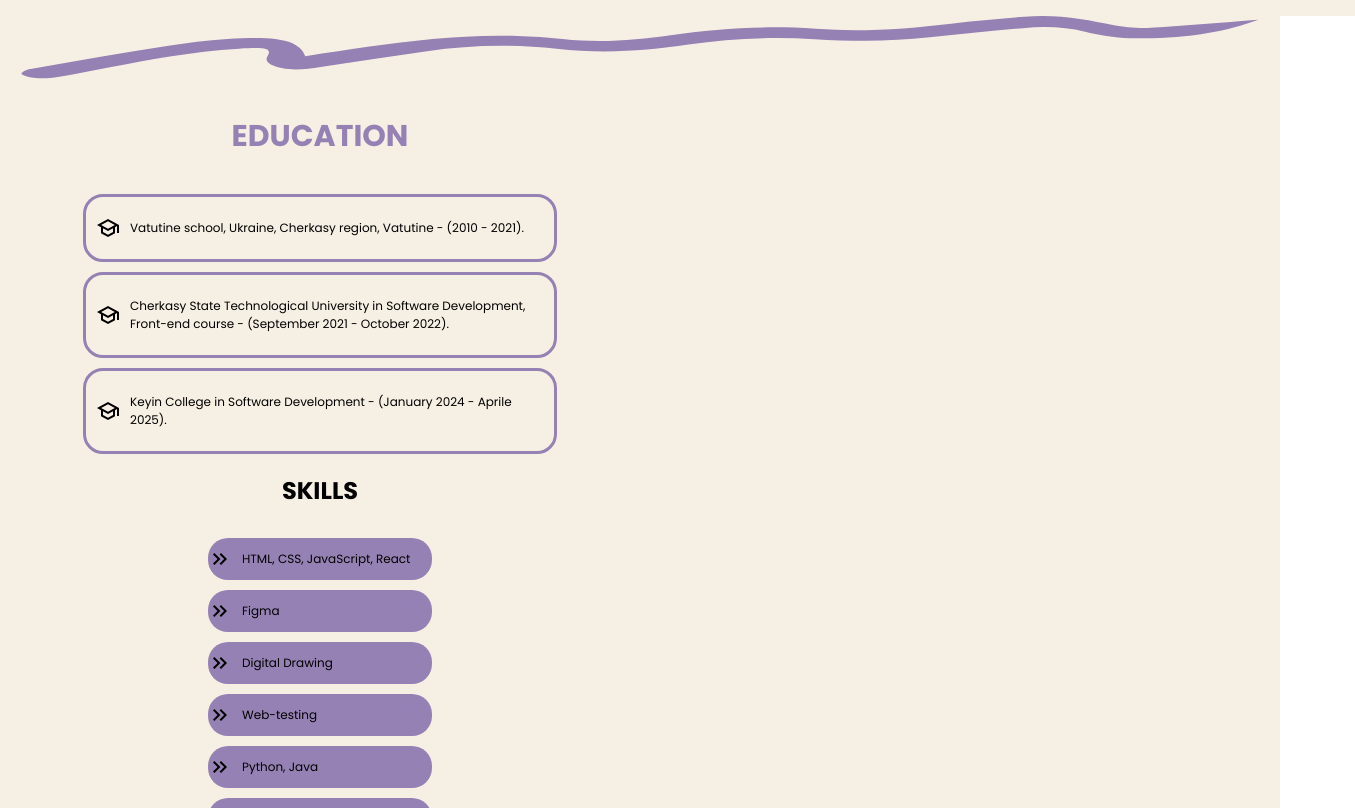
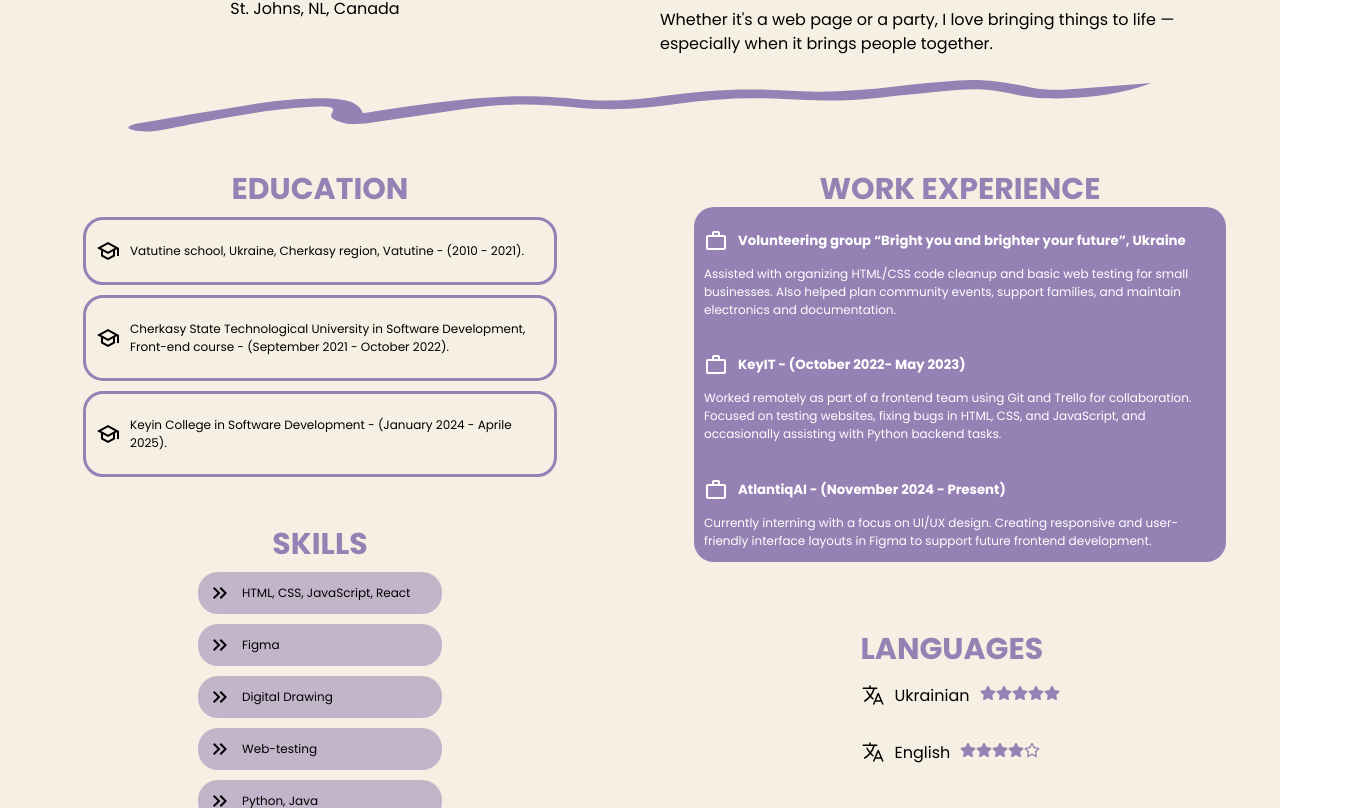
Before and after one commit to angellisha/portfolio_a_r, a React (Create React App) app: page /home in a window 1280 px wide. Shown: the part 892-1700 px from the top of the page, 1355 px wide, since content can reach past the window. Built offline with nearby package versions, Linux system fonts and the light colour scheme.

Commit message:
Home page about and information sections done. Made sure for home page to work in any screen size properly.

```diff
--- a/src/Pages/Home.tsx
+++ b/src/Pages/Home.tsx
@@ -2,7 +2,9 @@ import React from 'react';
 import "../Styles/Home.css";
 import Header from '../Components/Header';
 
-import { MdOutlineSchool, MdKeyboardDoubleArrowRight } from "react-icons/md";
+import { MdOutlineSchool, MdKeyboardDoubleArrowRight, MdWorkOutline } from "react-icons/md";
+import { IoLanguageOutline } from "react-icons/io5";
+import { FaStar, FaRegStar } from "react-icons/fa";
 
 import Banner from '../Assets/Images/Banner.png';
 import AboutPhoto from '../Assets/Images/main_photo_polaroid_nobg.png';
@@ -35,21 +37,21 @@ const Home = () => {
 
                     {/* Education Container */}
                     <div className='education'>
-                        <h2 className='ed-title'>EDUCATION</h2>
+                        <h2 className='info-title'>EDUCATION</h2>
                         <div className='ed-box'>
-                            <MdOutlineSchool className='ed-icon' />
+                            <MdOutlineSchool className='info-icon' />
                             <p>
                                 Vatutine school, Ukraine, Cherkasy region, Vatutine - (2010 - 2021).
                             </p>
                         </div>
                         <div className='ed-box'>
-                            <MdOutlineSchool className='ed-icon' />
+                            <MdOutlineSchool className='info-icon' />
                             <p>
                                 Cherkasy State Technological University in Software Development, Front-end course - (September 2021 - October 2022).
                             </p>
                         </div>
                         <div className='ed-box'>
-                            <MdOutlineSchool className='ed-icon' />
+                            <MdOutlineSchool className='info-icon' />
                             <p>
                                 Keyin College in Software Development - (January 2024 - Aprile 2025).
                             </p>
@@ -58,29 +60,29 @@ const Home = () => {
 
                     {/* Skills Container */}
                     <div className='skills'>
-                        <h2 className='skills-title'>SKILLS</h2>
+                        <h2 className='info-title'>SKILLS</h2>
                         <div className='skills-box'>
-                            <MdKeyboardDoubleArrowRight className='ed-icon' />
+                            <MdKeyboardDoubleArrowRight className='info-icon' />
                             <p>HTML, CSS, JavaScript, React</p>
                         </div>
                         <div className='skills-box'>
-                            <MdKeyboardDoubleArrowRight className='ed-icon' />
+                            <MdKeyboardDoubleArrowRight className='info-icon' />
                             <p>Figma</p>
                         </div>
                         <div className='skills-box'>
-                            <MdKeyboardDoubleArrowRight className='ed-icon' />
+                            <MdKeyboardDoubleArrowRight className='info-icon' />
                             <p>Digital Drawing</p>
                         </div>
                         <div className='skills-box'>
-                            <MdKeyboardDoubleArrowRight className='ed-icon' />
+                            <MdKeyboardDoubleArrowRight className='info-icon' />
                             <p>Web-testing</p>
                         </div>
                         <div className='skills-box'>
-                            <MdKeyboardDoubleArrowRight className='ed-icon' />
+                            <MdKeyboardDoubleArrowRight className='info-icon' />
                             <p>Python, Java</p>
                         </div>
                         <div className='skills-box'>
-                            <MdKeyboardDoubleArrowRight className='ed-icon' />
+                            <MdKeyboardDoubleArrowRight className='info-icon' />
                             <p>PostgresSQL/MySQL databases</p>
                         </div>
                     </div>
@@ -88,6 +90,65 @@ const Home = () => {
 
 
                 <div className='section-right'>
+                    <div className='work'>
+                        <h2 className='info-title'>WORK EXPERIENCE</h2>
+                        <div className='work-section'>
+
+                            <div className='work-box'>
+                                <h5>
+                                    <MdWorkOutline className='info-icon' />
+                                    Volunteering group “Bright you and brighter your future”, Ukraine
+                                </h5>
+                                <p>
+                                    Assisted with organizing HTML/CSS code cleanup and basic web testing for small businesses. Also helped plan community events, support families, and maintain electronics and documentation.
+                                </p>
+                            </div>
+                            <div className='work-box'>
+                                <h5>
+                                    <MdWorkOutline className='info-icon' />
+                                    KeyIT - (October 2022- May 2023)
+                                </h5>
+                                <p>
+                                    Worked remotely as part of a frontend team using Git and Trello for collaboration. Focused on testing websites, fixing bugs in HTML, CSS, and JavaScript, and occasionally assisting with Python backend tasks.
+                                </p>
+                            </div>
+                            <div className='work-box'>
+                                <h5>
+                                    <MdWorkOutline className='info-icon' />
+                                    AtlantiqAI - (November 2024 - Present)
+                                </h5>
+                                <p>
+                                    Currently interning with a focus on UI/UX design. Creating responsive and user-friendly interface layouts in Figma to support future frontend development.
+                                </p>
+                            </div>
+                        </div>
+                    </div>
+
+                    <div className='languages'>
+                        <h2 className='info-title'>LANGUAGES</h2>
+                        <div className='languages-box'>
+                            <IoLanguageOutline className='info-icon' />
+                            <p>Ukrainian</p>
+                            <div className='star-box'>
+                                <FaStar className='star-icon' />
+                                <FaStar className='star-icon' />
+                                <FaStar className='star-icon' />
+                                <FaStar className='star-icon' />
+                                <FaStar className='star-icon' />
+                            </div>
+                        </div>
+                        <div className='languages-box'>
+                            <IoLanguageOutline className='info-icon' />
+                            <p>English</p>
+                            <div className='star-box'>
+                                <FaStar className='star-icon' />
+                                <FaStar className='star-icon' />
+                                <FaStar className='star-icon' />
+                                <FaStar className='star-icon' />
+                                <FaRegStar className='star-icon' />
+                            </div>
+                        </div>
+                    </div>
 
                 </div>
             </div>
--- a/src/Styles/Header.css
+++ b/src/Styles/Header.css
@@ -31,3 +31,13 @@ a {
     margin-right: 20px;
     color: #5B86E5;
 }
+
+@media screen and (max-width: 768px) {
+    a {
+        font-size: 18px;
+    }
+    .icon-header {
+        width: 24px;
+        height: 24px;
+    }
+}
--- a/src/Styles/Home.css
+++ b/src/Styles/Home.css
@@ -34,20 +34,24 @@ figure {
     margin: 0px 50px;
 }
 .about-paragraph {
-    width: 800px;
+    /* width: 800px; */
     font-size: 16px;
     line-height: 1.5;
+    margin: 0 30px;
+}
+.line-image {
+    width: 80%;
 }
 
 
+/* Info Container, 2 Sections */
 .info-container {
     display: flex;
     flex-direction: row;
-    align-items: center;
-    justify-content: space-between;
+    align-items: first baseline;
     width: 100%;
     height: auto;
-    margin-top: 10px;
+    margin: 10px 0px;
 }
 .section-left {
     display: flex;
@@ -65,6 +69,18 @@ figure {
     width: 50%;
     height: auto;
 }
+.info-title {
+    font-size: 30px;
+    font-weight: bold;
+    color: #9581B4;
+    margin-bottom: -5px;;
+}
+.info-icon {
+    width: 24px;
+    height: 24px;
+    flex-shrink: 0;
+    margin-right: 10px;
+}
 
 /* Education Container, 3 Boxes */
 .education {
@@ -74,11 +90,7 @@ figure {
     justify-content: center;
     width: 100%;
     height: auto;
-}
-.ed-title {
-    font-size: 30px;
-    font-weight: bold;
-    color: #9581B4;
+    margin-bottom: 20px;
 }
 .ed-box {
     display: flex;
@@ -92,12 +104,7 @@ figure {
     margin-top: 10px;
     padding: 10px;
 }
-.ed-icon {
-    width: 24px;
-    height: 24px;
-    flex-shrink: 0;
-    margin-right: 10px;
-}
+
 .ed-box p {
     font-size: 12px;
 }
@@ -118,10 +125,104 @@ figure {
     width: 35%;
     height: auto;
     margin-top: 10px;
+    padding: 0 10px;
 
-    background-color: #9581B4;
+    background-color: #9581b485;
     border-radius: 20px;
 }
 .skills-box p {
     font-size: 12px;
 }
+
+/* Work Experience Section */
+.work {
+    display: flex;
+    flex-direction: column;
+    align-items: center;
+    justify-content: center;
+    width: 100%;
+    height: auto;
+    margin-bottom: 40px;
+}
+.work-section {
+    display: flex;
+    flex-direction: column;
+    align-items: center;
+    justify-content: center;
+    width: 80%;
+    height: auto;
+    background-color: #9581B4;
+    border-radius: 20px;
+    color: white;
+    padding: 0px 10px;
+}
+.work-box h5{
+    display: flex;
+    flex-direction: row;
+    align-items: center;
+}
+.work-box p {
+    font-size: 12px;
+    margin-top: -10px;
+}
+
+/* Languages */
+.languages-box {
+    display: flex;
+    flex-direction: row;
+    align-items: center;
+}
+.star-box {
+    margin-left: 10px;
+    color:#9581B4;
+}
+
+
+
+/* Smaller Screens Adjustments */
+@media screen and (max-width: 1200px) {
+    .about-image {
+        width: 350px;
+        margin: 0px 20px;
+    }
+    .about-paragraph {
+        /* width: 600px; */
+        font-size: 14px;
+        margin-right: 50px;
+    }
+}
+@media (max-width: 992px) {
+    .about-image {
+        width: 300px;
+        margin: 0px 20px;
+    }
+    .about-paragraph {
+        /* width: 500px; */
+        font-size: 12px;
+        margin-right: 20px;
+    }
+}
+@media (max-width: 768px) {
+    .about-section {
+        display: flex;
+        flex-direction: column;
+        align-items: center;
+    }
+    .info-container {
+        display: flex;
+        flex-direction: column;
+        align-items: center;
+        justify-content: space-between;
+        width: 100%;
+        height: auto;
+        margin-top: 10px;
+    }
+    .section-left {
+        width: 100%;
+        height: auto;
+    }
+    .section-right {
+        width: 100%;
+        height: auto;
+    }
+}
```
